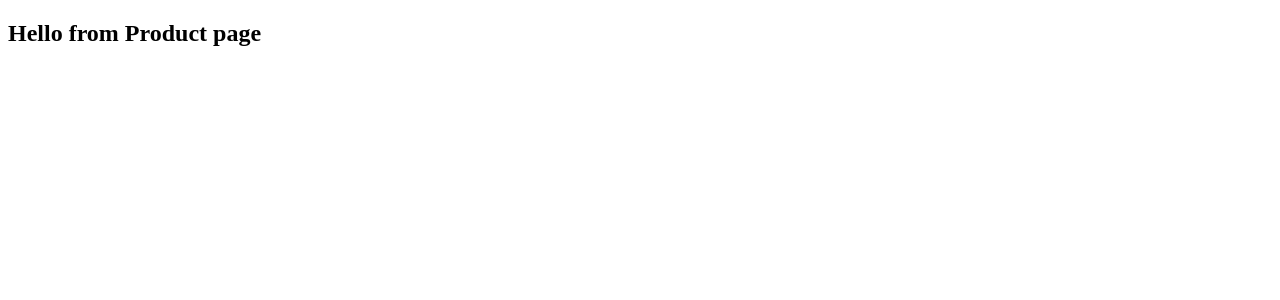
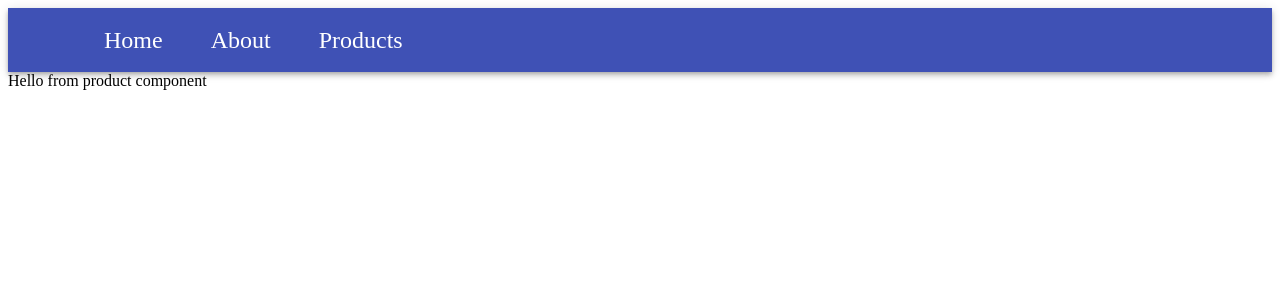
Before and after one commit to muhammadsalif/Shoe-Store-App-React, a React (Create React App) app: page /product in a window 1280 px wide. Shown: the top 300 px of the page. Built offline with nearby package versions, Linux system fonts and the light colour scheme.

Commit message:
Navigation bar done.

```diff
--- a/package.json
+++ b/package.json
@@ -4,6 +4,7 @@
   "private": true,
   "dependencies": {
     "@material-ui/core": "^4.11.0",
+    "@material-ui/icons": "^4.9.1",
     "@testing-library/jest-dom": "^4.2.4",
     "@testing-library/react": "^9.5.0",
     "@testing-library/user-event": "^7.2.1",
--- a/src/App.js
+++ b/src/App.js
@@ -1,17 +1,35 @@
 import React from "react";
 import "./App.css";
 
-import { BrowserRouter as Router, Route, Switch } from "react-router-dom";
+import {
+  BrowserRouter as Router,
+  Route,
+  Switch,
+  useParams,
+} from "react-router-dom";
+
+// Components
+import { Home } from "./components/Home";
+import { About } from "./components/About";
+import { Product } from "./components/Product";
+import { ProductItem } from "./components/ProductItem";
+import Navbar from "./components/Navbar";
 
 function App() {
   return (
     <>
+      <Navbar></Navbar>
       <Switch>
-        <Route exact path="/">
-          <h2>Hello from home page</h2>
-        </Route>
-        <Route path="/product">
-          <h2>Hello from Product page</h2>
+        <Route exact path="/" component={Home}></Route>
+
+        <Route exact path="/about" component={About}></Route>
+
+        <Route exact path="/product" component={Product}></Route>
+
+        <Route path="/product/:id" component={ProductItem}></Route>
+
+        <Route path="*">
+          <h2>404 Not Found!!!!</h2>
         </Route>
       </Switch>
     </>
--- /dev/null
+++ b/src/components/About.jsx
@@ -0,0 +1,5 @@
+import React from "react";
+
+export const About = () => {
+  return <div>Hello from about component</div>;
+};
--- /dev/null
+++ b/src/components/Home.jsx
@@ -0,0 +1,5 @@
+import React from "react";
+
+export const Home = () => {
+  return <div>Hello from home component</div>;
+};
--- /dev/null
+++ b/src/components/Navbar.jsx
@@ -0,0 +1,59 @@
+import React from "react";
+import { makeStyles } from "@material-ui/core/styles";
+import AppBar from "@material-ui/core/AppBar";
+import Toolbar from "@material-ui/core/Toolbar";
+import Typography from "@material-ui/core/Typography";
+import Button from "@material-ui/core/Button";
+import IconButton from "@material-ui/core/IconButton";
+import MenuIcon from "@material-ui/icons/Menu";
+import { Link } from "react-router-dom";
+
+const useStyles = makeStyles((theme) => ({
+  root: {
+    flexGrow: 1,
+  },
+  menuButton: {
+    marginRight: theme.spacing(2),
+  },
+  container: {
+    paddingLeft: "5rem",
+  },
+  link: {
+    color: "white ",
+    textDecoration: "none",
+    fontSize: "1.5rem",
+    padding: "0.5rem 1rem 0.5rem 1rem",
+    transition: "0.5s linear",
+    marginRight: "1rem",
+    borderRadius: "30%",
+    "&:hover": {
+      backgroundColor: "#0A82D2",
+    },
+  },
+}));
+
+export default function Navbar() {
+  const classes = useStyles();
+
+  return (
+    <div className={classes.root}>
+      <AppBar position="static">
+        <Toolbar className={classes.container}>
+          <div>
+            <Link to="/" className={classes.link}>
+              Home
+            </Link>
+
+            <Link to="/about" className={classes.link}>
+              About
+            </Link>
+
+            <Link to="/product" className={classes.link}>
+              Products
+            </Link>
+          </div>
+        </Toolbar>
+      </AppBar>
+    </div>
+  );
+}
--- /dev/null
+++ b/src/components/Product.jsx
@@ -0,0 +1,5 @@
+import React from "react";
+
+export const Product = () => {
+  return <div>Hello from product component</div>;
+};
--- /dev/null
+++ b/src/components/ProductItem.jsx
@@ -0,0 +1,5 @@
+import React from "react";
+
+export const ProductItem = () => {
+  return <div>Hello from home product item</div>;
+};
```
Also changed, not shown: 1 other file (tests, documents, lock files or other folders).
